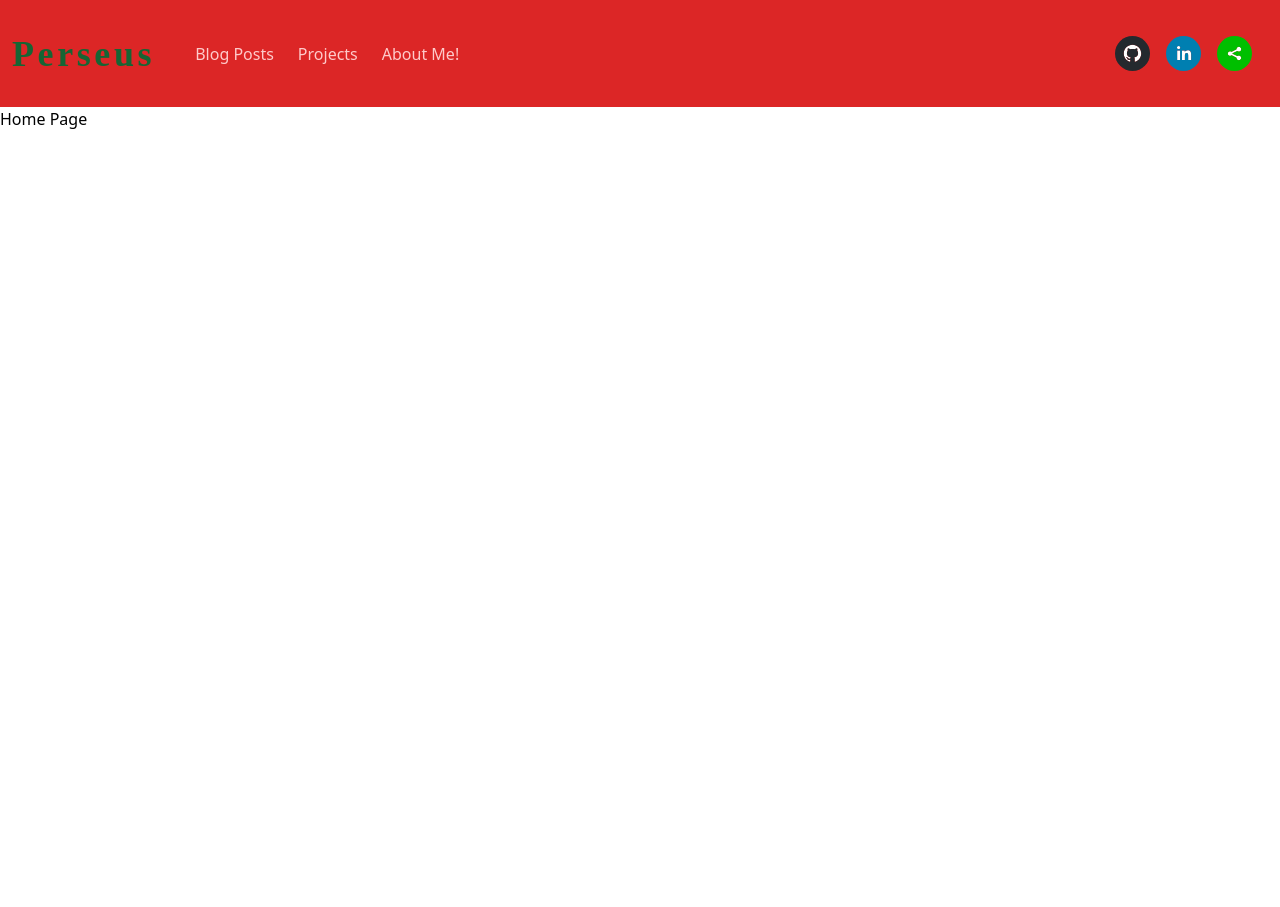
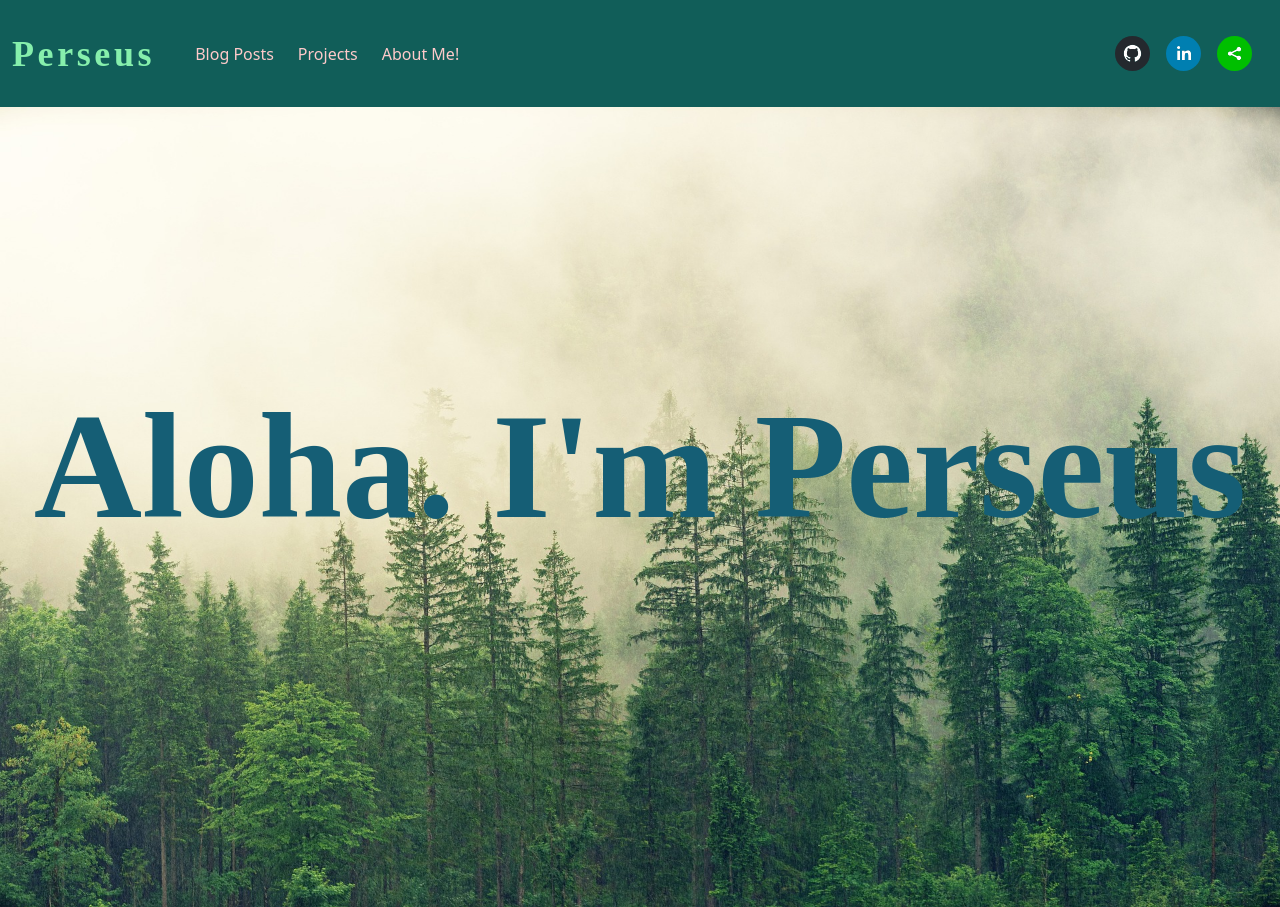
Before and after one commit to rayyan016/Fluorine, a React (Create React App) app: page / in a window 1280 px wide. Before the commit the page ends 800 px from the top, so only its background shows below. Built offline with nearby package versions, Linux system fonts and the light colour scheme.

Commit message:
Implemented Home component

```diff
--- a/package.json
+++ b/package.json
@@ -3,6 +3,7 @@
   "version": "0.1.0",
   "private": true,
   "dependencies": {
+    "@fortawesome/react-fontawesome": "^0.2.0",
     "@sanity/client": "^5.4.2",
     "@tailwindcss/typography": "^0.5.9",
     "@testing-library/jest-dom": "^5.16.5",
--- a/src/components/Home.js
+++ b/src/components/Home.js
@@ -1,8 +1,15 @@
 import React from 'react';
+import image from "../img5.jpg"
 
 export default function Home(){
     return(
     <>
-        <h1>Home Page</h1>
-    </>)
+        <main>
+            <img src={image} alt="Wallpaper" className="absolute object-center w-full h-full" />
+            <section className="relative flex justify-center min-h-screen pt-12 lg:pt-64 px-8">
+                <h1 className="text-6xl text-cyan-800 font-bold cursive leading-none lg:leading-snug home-name">Aloha. I'm Perseus</h1>
+            </section>
+        </main>
+    </>
+    )
 }
--- a/src/components/NavBar.js
+++ b/src/components/NavBar.js
@@ -1,13 +1,11 @@
 import React from "react";
 import { NavLink } from "react-router-dom";
 import { SocialIcon } from "react-social-icons";
-import { FontAwesomeIcon } from '@fortawesome/react-fontawesome'
-
 
 export default function NavBar() {
   return (
     <>
-      <header className="bg-red-600">
+      <header className="bg-teal-800">
         <div className="container mx-auto flex justify-between">
           <nav className="flex">
             <NavLink
@@ -15,8 +13,8 @@ export default function NavBar() {
               exact
               className={(navData) =>
                 navData.isActive
-                  ? "inline-flex items-center py-6 px-3 mr-4 text-white hover:text-green-800 text-4xl font-bold cursive tracking-widest"
-                  : "inline-flex items-center py-6 px-3 mr-4 text-red-100 hover:text-green-800 text-4xl font-bold cursive tracking-widest"
+                  ? "inline-flex items-center py-6 px-3 mr-4 text-white hover:text-green-300 text-4xl font-bold cursive tracking-widest"
+                  : "inline-flex items-center py-6 px-3 mr-4 text-red-100 hover:text-green-300 text-4xl font-bold cursive tracking-widest"
               }
             >
               Perseus
@@ -25,8 +23,8 @@ export default function NavBar() {
               to="/post"
               className={(navData) =>
                 navData.isActive
-                  ? "inline-flex items-center py-3 px-3 my-6 rounded text-red-100 bg-red-700 hover:text-green-800"
-                  : "inline-flex items-center py-3 px-3 my-6 rounded text-red-200 hover:text-green-800"
+                  ? "inline-flex items-center py-3 px-3 my-6 rounded text-red-100 bg-cyan-900 hover:text-green-300"
+                  : "inline-flex items-center py-3 px-3 my-6 rounded text-red-200 hover:text-green-300"
               }
             >
               Blog Posts
@@ -35,8 +33,8 @@ export default function NavBar() {
               to="/project"
               className={(navData) =>
                 navData.isActive
-                  ? "inline-flex items-center py-3 px-3 my-6 rounded text-red-100 bg-red-700 hover:text-green-800"
-                  : "inline-flex items-center py-3 px-3 my-6 rounded text-red-200 hover:text-green-800"
+                  ? "inline-flex items-center py-3 px-3 my-6 rounded text-red-100 bg-cyan-900 hover:text-green-300"
+                  : "inline-flex items-center py-3 px-3 my-6 rounded text-red-200 hover:text-green-300"
               }
             >
               Projects
@@ -45,8 +43,8 @@ export default function NavBar() {
               to="/about"
               className={(navData) =>
                 navData.isActive
-                  ? "inline-flex items-center py-3 px-3 my-6 rounded text-red-100 bg-red-700 hover:text-green-800"
-                  : "inline-flex items-center py-3 px-3 my-6 rounded text-red-200 hover:text-green-800"
+                  ? "inline-flex items-center py-3 px-3 my-6 rounded text-red-100 bg-cyan-900 hover:text-green-300"
+                  : "inline-flex items-center py-3 px-3 my-6 rounded text-red-200 hover:text-green-300"
               }
             >
               About Me!
@@ -54,7 +52,7 @@ export default function NavBar() {
           </nav>
 
           <div className="inline-flex py-3 px-3 my-6">
-          {/* <FontAwesomeIcon icon={faHashnode} style={{color: "#1a5ad1",}} /> */}
+            {/* <FontAwesomeIcon className="rounded-full p-2 mr-4" icon={faHashnode} size="xl" style={{ color: "#3b5e9b" }} /> */}
             <SocialIcon
               url="https://github.com/rayyan016"
               className="mr-4"
@@ -71,18 +69,22 @@ export default function NavBar() {
             />
             <SocialIcon
               url="https://hashnode.com/@RayyanAslam"
+              network=""
               className="mr-4"
               target="_blank"
               fgColor="#fff"
               style={{ height: 35, width: 35 }}
             />
           </div>
-
         </div>
       </header>
     </>
   );
 }
 
-// className={(navData) => navData.isActive ? "active" : "" }
-// className="inline-flex items-center py-3 px-3 my-6 rounded text-red-200 hover:text-green-800"
+// npm i --save @fortawesome/fontawesome-svg-core
+//npm i --save @fortawesome/react-fontawesome@latest
+//npm i --save @fortawesome/free-brands-svg-icons
+
+// import { FontAwesomeIcon } from "@fortawesome/react-fontawesome";
+// import { faHashnode } from "@fortawesome/free-brands-svg-icons";
```
Also changed, not shown: src/img5.jpg (added), 1 other file (tests, documents, lock files or other folders).
